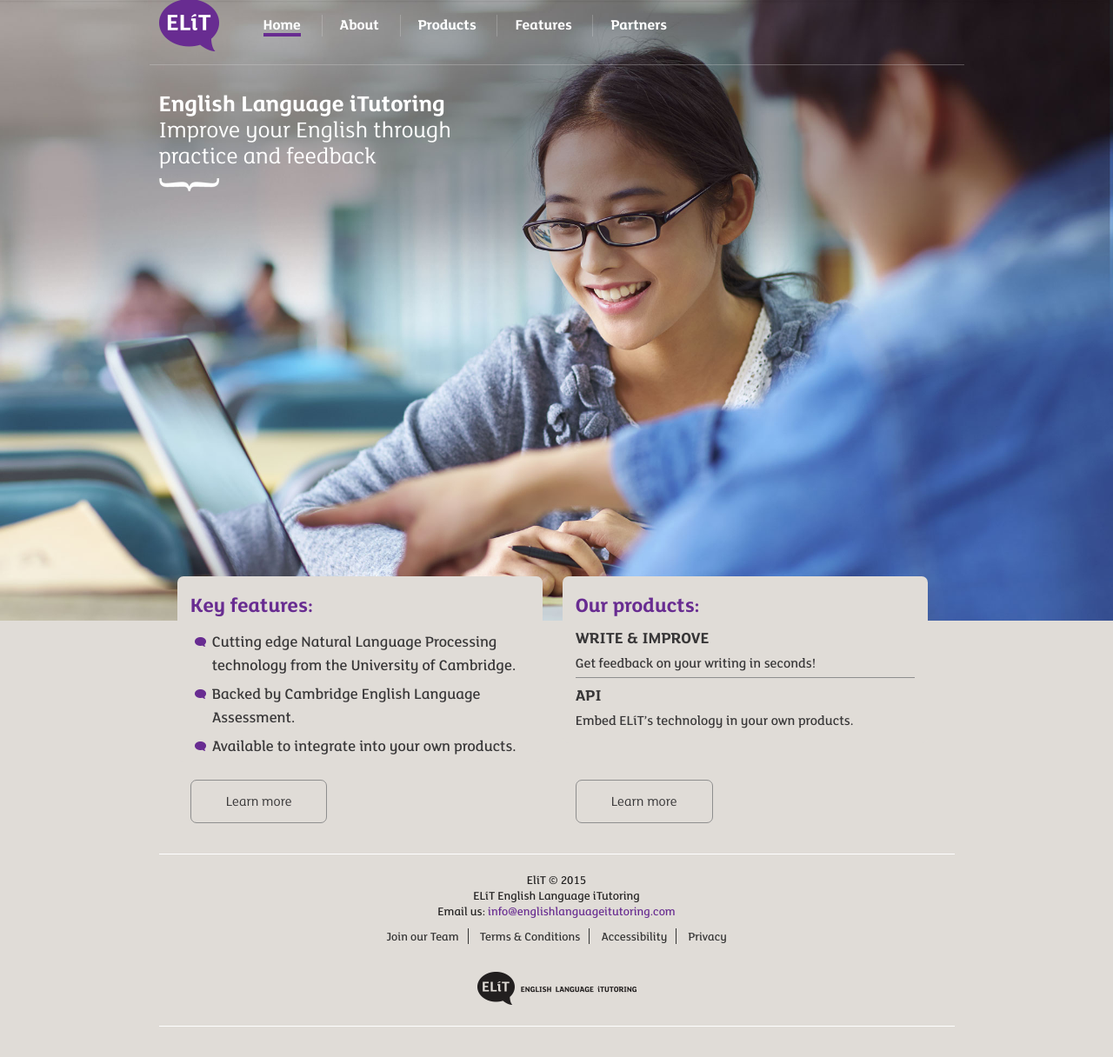
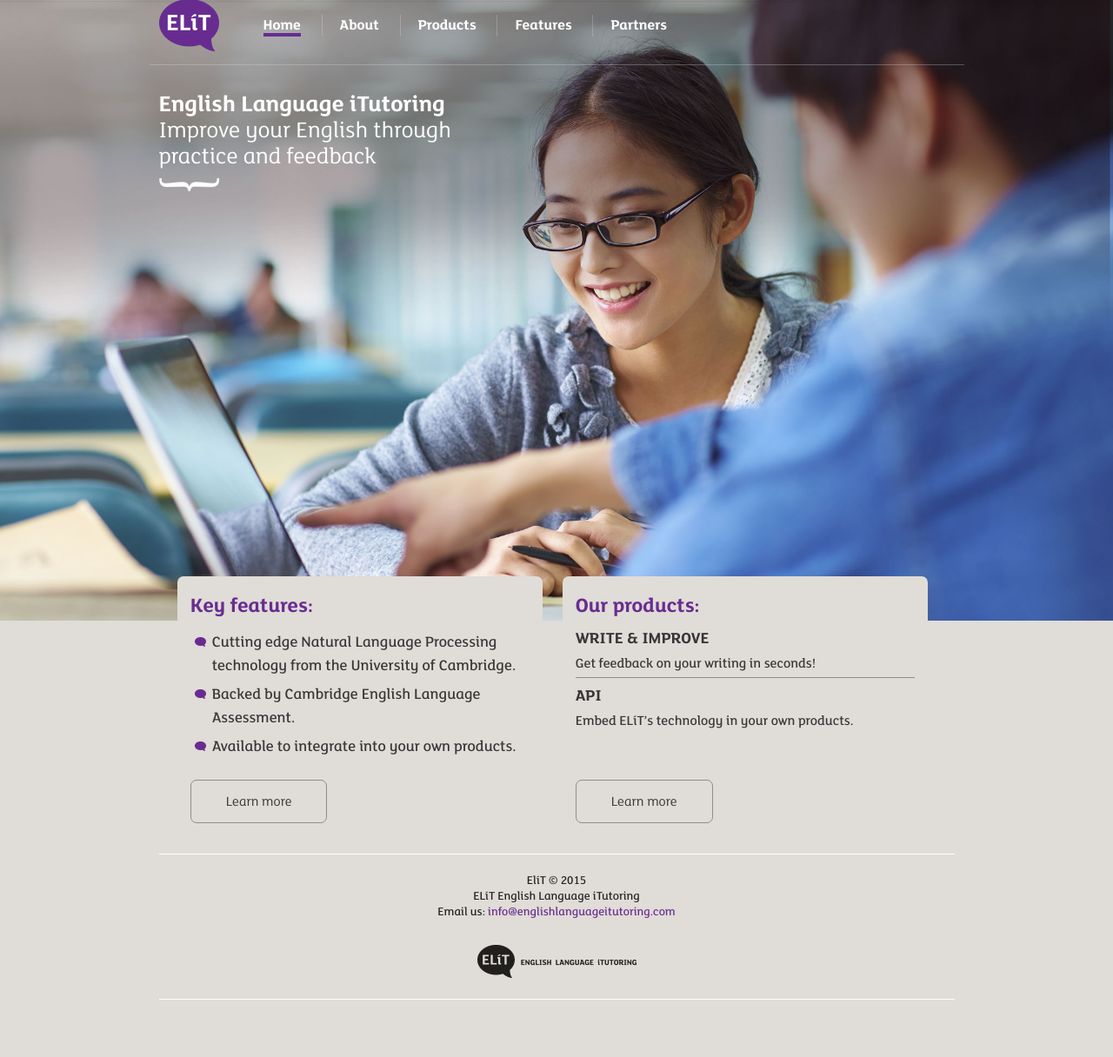
Before and after one commit to colourgarden/elitltdnew.github.io, a Jekyll site: the page built from index.md, in a window 1280 px wide. Shown: the whole page at 87% size. Built offline with Jekyll 4.4.1, drawn with Linux system fonts in a browser that asks for light colours; Markdown is read by kramdown in place of the engine named in the settings; after the commit the page ends 1185 px from its top, so only the background shows below that.

Commit message:
Leave empty list in for formatting purposes

```diff
--- a/_includes/footer.html
+++ b/_includes/footer.html
@@ -5,11 +5,11 @@
     {{ site.data.company.contact }}<br>
   </div>
   <ul class="sitemap">
-    <li><a href="/working-with-us/">Join our Team</a></li>
+<!--     <li><a href="/working-with-us/">Join our Team</a></li>
     <li><a href="/terms-of-use/">Terms &amp; Conditions</a></li>
     <li><a href="/accessibility/">Accessibility</a></li>
     <li><a href="/privacy/">Privacy</a></li>
-  </ul>
+ -->  </ul>
   {% if site.data.general.footer_logo %}
     <img src="{{site.data.general.footer_logo}}" alt="">
   {% endif %}
```
